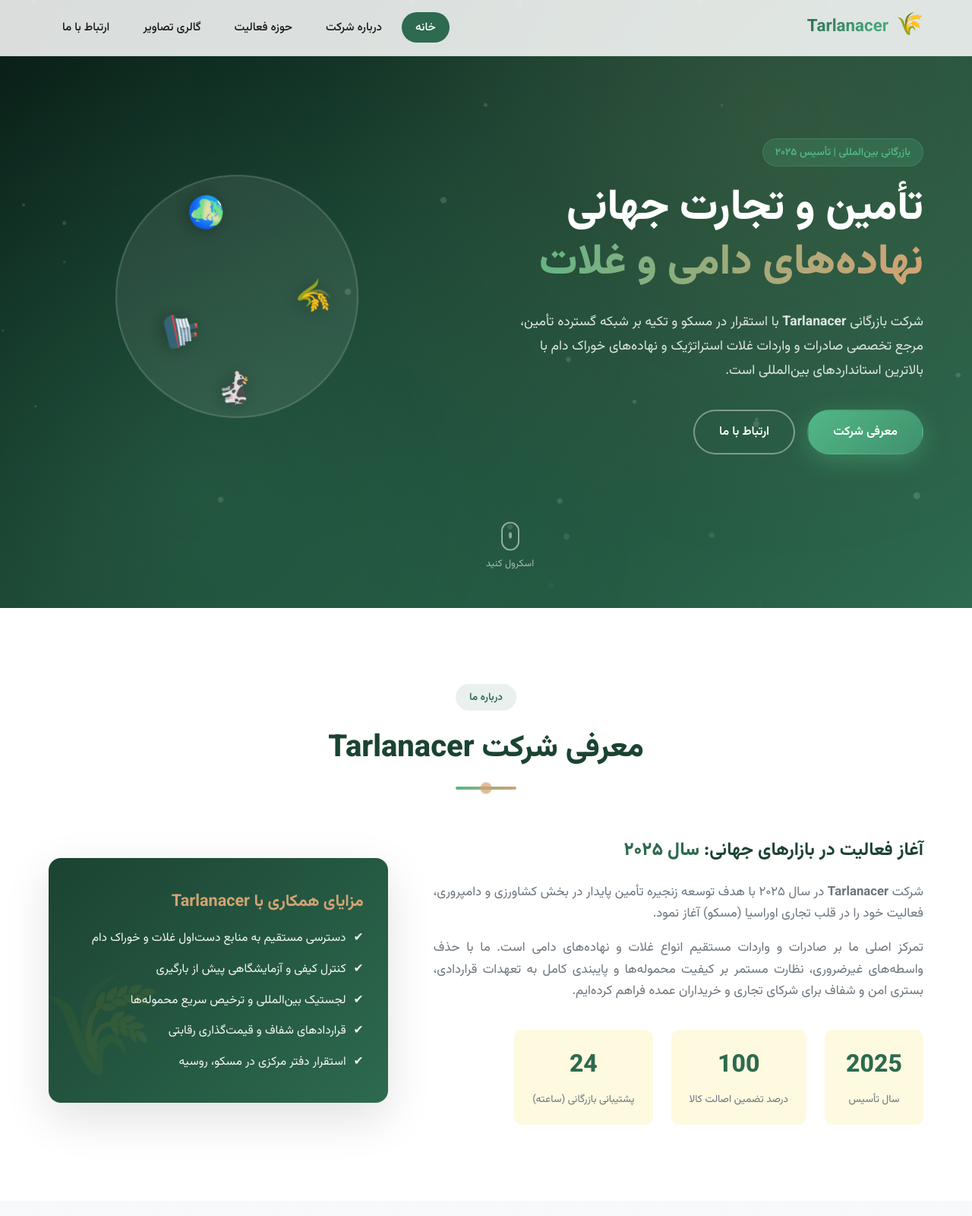
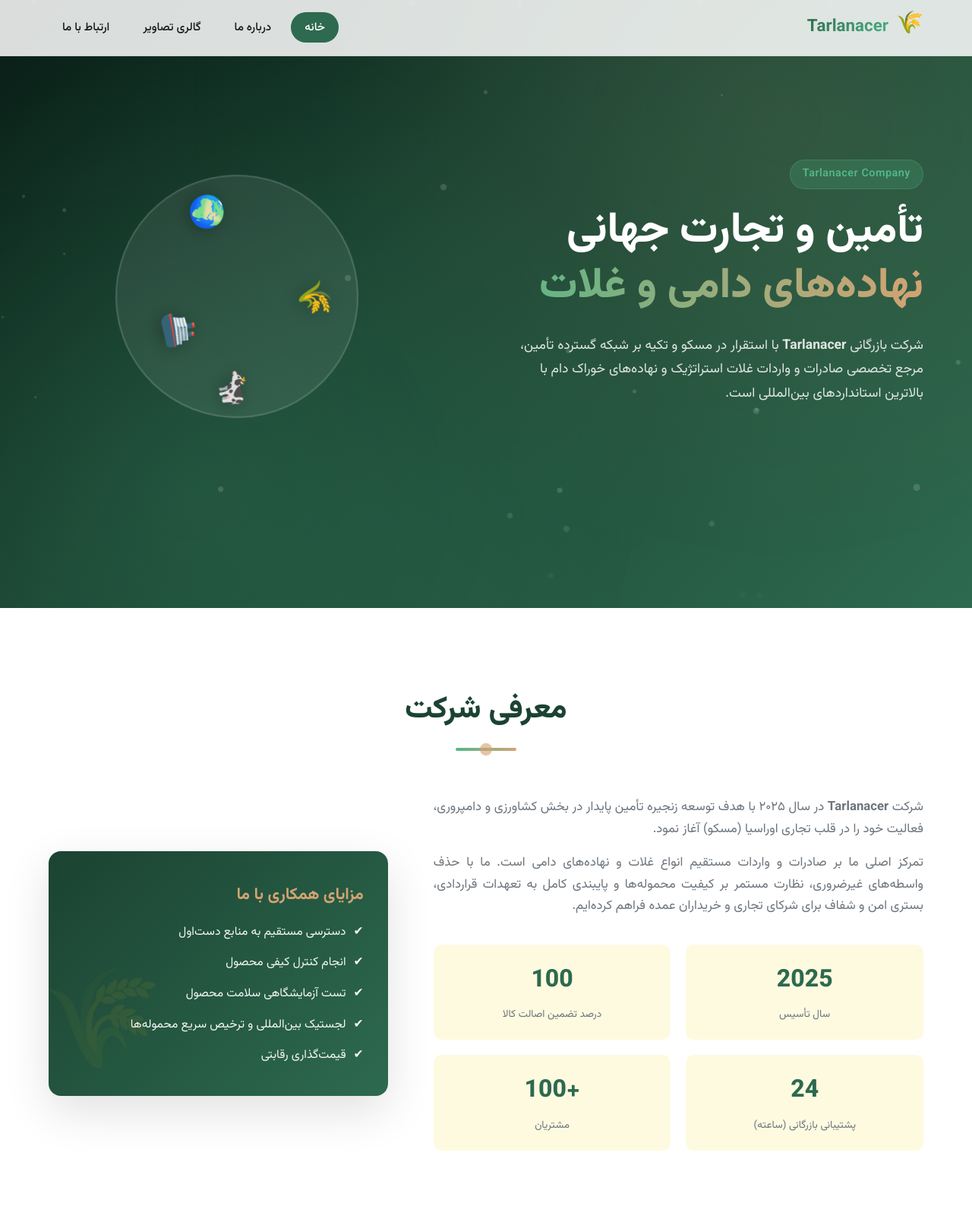
Before and after one commit to mobingorjizadeh3-eng/tarlanacer, a plain HTML site: page index.html in a window 1280 px wide. Shown: the top 1600 px of the page at 76% size. Drawn offline with Linux system fonts and the light colour scheme.

Commit message:
Update index.html

```diff
--- a/index.html
+++ b/index.html
@@ -38,7 +38,7 @@ img{max-width:100%;height:auto;display:block}
 .hero-particles{position:absolute;inset:0;pointer-events:none;overflow:hidden}
 .particle{position:absolute;width:8px;height:8px;background:rgba(255,255,255,.15);border-radius:50%;animation:floatParticle 15s linear infinite}
 .hero-content{display:grid;grid-template-columns:1.2fr 1fr;gap:60px;align-items:center;position:relative;z-index:2}
-.hero-badge{display:inline-block;background:rgba(82,183,136,.2);color:var(--accent);padding:6px 16px;border-radius:50px;font-size:.85rem;font-weight:600;margin-bottom:20px;border:1px solid rgba(82,183,136,.3);animation:fadeInDown .8s ease-out}
+.hero-badge{display:inline-block;background:rgba(82,183,136,.2);color:var(--accent);padding:6px 16px;border-radius:50px;font-size:.9rem;font-weight:600;margin-bottom:20px;border:1px solid rgba(82,183,136,.3);animation:fadeInDown .8s ease-out;letter-spacing:.5px}
 .hero-title{font-size:clamp(2.2rem,5vw,3.5rem);font-weight:800;line-height:1.3;color:#fff;margin-bottom:24px}
 .title-line{display:block}
 .title-line.highlight{background:linear-gradient(90deg,var(--accent),var(--secondary));-webkit-background-clip:text;-webkit-text-fill-color:transparent;background-clip:text}
@@ -62,9 +62,6 @@ img{max-width:100%;height:auto;display:block}
 .icon-2{top:50%;right:5%;animation-delay:.5s}
 .icon-3{bottom:10%;left:50%;transform:translateX(-50%);animation-delay:1s}
 .icon-4{top:50%;left:5%;animation-delay:1.5s}
-.scroll-indicator{position:absolute;bottom:40px;left:50%;transform:translateX(-50%);display:flex;flex-direction:column;align-items:center;gap:8px;color:rgba(255,255,255,.6);font-size:.8rem;animation:bounce 2s infinite}
-.mouse{width:24px;height:38px;border:2px solid rgba(255,255,255,.5);border-radius:12px;position:relative}
-.mouse::before{content:'';position:absolute;top:8px;left:50%;transform:translateX(-50%);width:4px;height:8px;background:rgba(255,255,255,.7);border-radius:2px;animation:scrollDown 1.5s infinite}
 section{padding:100px 0}
 .section-header{text-align:center;margin-bottom:60px}
 .section-tag{display:inline-block;background:rgba(45,106,79,.1);color:var(--primary);padding:6px 18px;border-radius:50px;font-size:.85rem;font-weight:600;margin-bottom:16px}
@@ -76,8 +73,8 @@ section{padding:100px 0}
 .about-content h3{font-size:1.5rem;margin-bottom:20px;color:var(--primary-dark)}
 .highlight-text{color:var(--primary);font-weight:800}
 .about-content p{color:var(--text-muted);margin-bottom:16px;font-size:1.05rem;text-align:justify}
-.about-stats{display:flex;gap:24px;margin-top:36px;flex-wrap:wrap}
-.stat-item{text-align:center;padding:20px 24px;background:var(--bg-cream);border-radius:var(--radius-sm);min-width:130px;transition:var(--transition)}
+.about-stats{display:grid;grid-template-columns:repeat(2,1fr);gap:20px;margin-top:36px}
+.stat-item{text-align:center;padding:20px 24px;background:var(--bg-cream);border-radius:var(--radius-sm);transition:var(--transition)}
 .stat-item:hover{transform:translateY(-5px);box-shadow:var(--shadow)}
 .stat-number{display:block;font-size:2rem;font-weight:800;color:var(--primary);margin-bottom:4px}
 .stat-label{font-size:.85rem;color:var(--text-muted)}
@@ -99,9 +96,9 @@ section{padding:100px 0}
 .service-hover-line{position:absolute;bottom:0;left:0;right:0;height:4px;background:linear-gradient(90deg,var(--accent),var(--secondary));transform:scaleX(0);transition:transform .4s ease}
 .service-card:hover .service-hover-line{transform:scaleX(1)}
 .gallery{background:#fff}
-.gallery-grid{display:grid;grid-template-columns:repeat(2,1fr);gap:28px}
-.gallery-item{position:relative;border-radius:var(--radius);overflow:hidden;aspect-ratio:16/10;width:100%;height:100%;box-shadow:var(--shadow);cursor:pointer}
-.gallery-img{width:100%;height:100%;object-fit:cover;transition:transform .6s ease}
+.gallery-grid{display:grid;grid-template-columns:repeat(2,1fr);gap:32px}
+.gallery-item{position:relative;border-radius:var(--radius);overflow:hidden;aspect-ratio:4/3;min-height:360px;width:100%;height:100%;box-shadow:var(--shadow);cursor:pointer}
+.gallery-img{width:100%;height:100%;object-fit:cover;object-position:top center;transition:transform .6s ease}
 .gallery-item:hover .gallery-img{transform:scale(1.06)}
 .gallery-overlay{position:absolute;inset:0;background:linear-gradient(transparent 40%,rgba(27,67,50,.85));display:flex;align-items:flex-end;justify-content:center;padding-bottom:30px;opacity:0;transition:var(--transition)}
 .gallery-item:hover .gallery-overlay{opacity:1}
@@ -167,7 +164,6 @@ section{padding:100px 0}
 @keyframes floatParticle{0%{transform:translateY(100vh) rotate(0deg);opacity:0}10%{opacity:1}90%{opacity:1}100%{transform:translateY(-100vh) rotate(720deg);opacity:0}}
 @keyframes rotateSlow{from{transform:rotate(0deg)}to{transform:rotate(360deg)}}
 @keyframes bgPulse{0%{opacity:.8}100%{opacity:1}}
-@keyframes scrollDown{0%{opacity:1;transform:translateX(-50%) translateY(0)}100%{opacity:0;transform:translateX(-50%) translateY(12px)}}
 @keyframes pulse{0%,100%{transform:translate(-50%,-50%) scale(1);opacity:1}50%{transform:translate(-50%,-50%) scale(1.5);opacity:.5}}
 @keyframes fadeInDown{from{opacity:0;transform:translateY(-20px)}to{opacity:1;transform:translateY(0)}}
 @keyframes scaleIn{from{transform:scale(0)}to{transform:scale(1)}}
@@ -182,8 +178,8 @@ section{padding:100px 0}
 .gallery-grid .gallery-item:nth-child(3){transition-delay:.3s}
 .gallery-grid .gallery-item:nth-child(4){transition-delay:.4s}
 @media(max-width:992px){.hero-content{grid-template-columns:1fr;text-align:center;gap:40px}.hero-subtitle{margin-left:auto;margin-right:auto}.hero-buttons{justify-content:center}.hero-visual{display:none}.about-grid{grid-template-columns:1fr;gap:40px}.services-grid{grid-template-columns:repeat(2,1fr)}.contact-grid{grid-template-columns:1fr}.footer-grid{grid-template-columns:1fr 1fr}}
-@media(max-width:768px){.hamburger{display:flex}.nav-links{position:fixed;top:70px;right:-100%;width:80%;max-width:300px;height:calc(100vh - 70px);background:#fff;flex-direction:column;padding:30px 20px;box-shadow:var(--shadow-lg);transition:right .4s ease;gap:8px}.nav-links.active{right:0}.nav-link{width:100%;text-align:center;padding:14px}.services-grid{grid-template-columns:1fr}.gallery-grid{grid-template-columns:1fr}.footer-grid{grid-template-columns:1fr;text-align:center}.footer-contact li{justify-content:center}.about-stats{justify-content:center}section{padding:70px 0}}
-@media(max-width:480px){.hero-title{font-size:1.8rem}.btn{padding:12px 24px;font-size:.95rem}.form-card{padding:28px 20px}}
+@media(max-width:768px){.hamburger{display:flex}.nav-links{position:fixed;top:70px;right:-100%;width:80%;max-width:300px;height:calc(100vh - 70px);background:#fff;flex-direction:column;padding:30px 20px;box-shadow:var(--shadow-lg);transition:right .4s ease;gap:8px}.nav-links.active{right:0}.nav-link{width:100%;text-align:center;padding:14px}.services-grid{grid-template-columns:1fr}.gallery-grid{grid-template-columns:1fr}.gallery-item{min-height:280px}.footer-grid{grid-template-columns:1fr;text-align:center}.footer-contact li{justify-content:center}section{padding:70px 0}}
+@media(max-width:480px){.hero-title{font-size:1.8rem}.btn{padding:12px 24px;font-size:.95rem}.form-card{padding:28px 20px}.about-stats{grid-template-columns:1fr}}
 </style>
 </head>
 <body>
@@ -196,8 +192,7 @@ section{padding:100px 0}
 </a>
 <ul class="nav-links" id="navLinks">
 <li><a href="#" class="nav-link active" data-page="home" onclick="showPage('home');return false;">خانه</a></li>
-<li><a href="#" class="nav-link" data-page="home" onclick="showPage('home');setTimeout(()=>document.getElementById('about').scrollIntoView({behavior:'smooth'}),50);return false;">درباره شرکت</a></li>
-<li><a href="#" class="nav-link" data-page="home" onclick="showPage('home');setTimeout(()=>document.getElementById('services').scrollIntoView({behavior:'smooth'}),50);return false;">حوزه فعالیت</a></li>
+<li><a href="#" class="nav-link" data-page="home" onclick="showPage('home');setTimeout(()=>document.getElementById('about').scrollIntoView({behavior:'smooth'}),50);return false;">درباره ما</a></li>
 <li><a href="#" class="nav-link" data-page="home" onclick="showPage('home');setTimeout(()=>document.getElementById('gallery').scrollIntoView({behavior:'smooth'}),50);return false;">گالری تصاویر</a></li>
 <li><a href="#" class="nav-link" data-page="contact" onclick="showPage('contact');return false;">ارتباط با ما</a></li>
 </ul>
@@ -212,16 +207,12 @@ section{padding:100px 0}
 <div class="hero-particles" id="particles"></div>
 <div class="container hero-content">
 <div class="hero-text animate-on-scroll">
-<span class="hero-badge">بازرگانی بین‌المللی | تأسیس ۲۰۲۵</span>
+<span class="hero-badge" dir="ltr">Tarlanacer Company</span>
 <h1 class="hero-title">
 <span class="title-line">تأمین و تجارت جهانی</span>
 <span class="title-line highlight">نهاده‌های دامی و غلات</span>
 </h1>
 <p class="hero-subtitle">شرکت بازرگانی <strong>Tarlanacer</strong> با استقرار در مسکو و تکیه بر شبکه گسترده تأمین، مرجع تخصصی صادرات و واردات غلات استراتژیک و نهاده‌های خوراک دام با بالاترین استانداردهای بین‌المللی است.</p>
-<div class="hero-buttons">
-<a href="#about" class="btn btn-primary">معرفی شرکت</a>
-<a href="#" class="btn btn-outline" onclick="showPage('contact');return false;">ارتباط با ما</a>
-</div>
 </div>
 <div class="hero-visual animate-on-scroll">
 <div class="hero-card"><div class="hero-card-inner">
@@ -232,35 +223,33 @@ section{padding:100px 0}
 </div></div>
 </div>
 </div>
-<div class="scroll-indicator"><div class="mouse"></div><span>اسکرول کنید</span></div>
 </section>
 
 <section class="about" id="about">
 <div class="container">
-<div class="section-header animate-on-scroll">
-<span class="section-tag">درباره ما</span>
-<h2 class="section-title">معرفی شرکت Tarlanacer</h2>
+<div class="section-header">
+<h2 class="section-title">معرفی شرکت</h2>
 <div class="title-underline"></div>
 </div>
 <div class="about-grid">
 <div class="about-content animate-on-scroll">
-<h3>آغاز فعالیت در بازارهای جهانی: <span class="highlight-text">سال ۲۰۲۵</span></h3>
 <p>شرکت <strong>Tarlanacer</strong> در سال ۲۰۲۵ با هدف توسعه زنجیره تأمین پایدار در بخش کشاورزی و دامپروری، فعالیت خود را در قلب تجاری اوراسیا (مسکو) آغاز نمود.</p>
 <p>تمرکز اصلی ما بر صادرات و واردات مستقیم انواع غلات و نهاده‌های دامی است. ما با حذف واسطه‌های غیرضروری، نظارت مستمر بر کیفیت محموله‌ها و پایبندی کامل به تعهدات قراردادی، بستری امن و شفاف برای شرکای تجاری و خریداران عمده فراهم کرده‌ایم.</p>
 <div class="about-stats">
 <div class="stat-item"><span class="stat-number" data-target="2025">0</span><span class="stat-label">سال تأسیس</span></div>
 <div class="stat-item"><span class="stat-number" data-target="100">0</span><span class="stat-label">درصد تضمین اصالت کالا</span></div>
 <div class="stat-item"><span class="stat-number" data-target="24">0</span><span class="stat-label">پشتیبانی بازرگانی (ساعته)</span></div>
+<div class="stat-item"><span class="stat-number" data-target="100" data-prefix="+">0</span><span class="stat-label">مشتریان</span></div>
 </div>
 </div>
 <div class="about-card-box animate-on-scroll">
-<h4>مزایای همکاری با Tarlanacer</h4>
+<h4>مزایای همکاری با ما</h4>
 <ul class="about-card-list">
-<li><span>✔</span> دسترسی مستقیم به منابع دست‌اول غلات و خوراک دام</li>
-<li><span>✔</span> کنترل کیفی و آزمایشگاهی پیش از بارگیری</li>
+<li><span>✔</span> دسترسی مستقیم به منابع دست‌اول</li>
+<li><span>✔</span> انجام کنترل کیفی محصول</li>
+<li><span>✔</span> تست آزمایشگاهی سلامت محصول</li>
 <li><span>✔</span> لجستیک بین‌المللی و ترخیص سریع محموله‌ها</li>
-<li><span>✔</span> قراردادهای شفاف و قیمت‌گذاری رقابتی</li>
-<li><span>✔</span> استقرار دفتر مرکزی در مسکو، روسیه</li>
+<li><span>✔</span> قیمت‌گذاری رقابتی</li>
 </ul>
 </div>
 </div>
@@ -307,7 +296,7 @@ section{padding:100px 0}
 <div class="container">
 <div class="section-header animate-on-scroll">
 <span class="section-tag">گالری</span>
-<h2 class="section-title">تصاویر محصولات و فعالیت‌ها</h2>
+<h2 class="section-title">گالری تصاویر و رویداد ها</h2>
 <div class="title-underline"></div>
 </div>
 <div class="gallery-grid">
@@ -437,7 +426,7 @@ section{padding:100px 0}
 <h4>دسترسی سریع</h4>
 <ul>
 <li><a href="#" onclick="showPage('home');return false;">خانه</a></li>
-<li><a href="#" onclick="showPage('home');setTimeout(()=>document.getElementById('about').scrollIntoView({behavior:'smooth'}),50);return false;">درباره شرکت</a></li>
+<li><a href="#" onclick="showPage('home');setTimeout(()=>document.getElementById('about').scrollIntoView({behavior:'smooth'}),50);return false;">درباره ما</a></li>
 <li><a href="#" onclick="showPage('home');setTimeout(()=>document.getElementById('services').scrollIntoView({behavior:'smooth'}),50);return false;">حوزه فعالیت</a></li>
 <li><a href="#" onclick="showPage('contact');return false;">ارتباط با ما</a></li>
 </ul>
@@ -505,12 +494,13 @@ document.querySelectorAll('.animate-on-scroll').forEach(el=>observer.observe(el)
 
 const animateCounter=el=>{
 const target=parseInt(el.getAttribute('data-target'));
+const prefix=el.getAttribute('data-prefix')||'';
 const step=target/(2000/16);
 let current=0;
 const update=()=>{
 current+=step;
-if(current<target){el.textContent=Math.floor(current);requestAnimationFrame(update)}
-else el.textContent=target;
+if(current<target){el.textContent=prefix+Math.floor(current);requestAnimationFrame(update)}
+else el.textContent=prefix+target;
 };
 update();
 };
```
